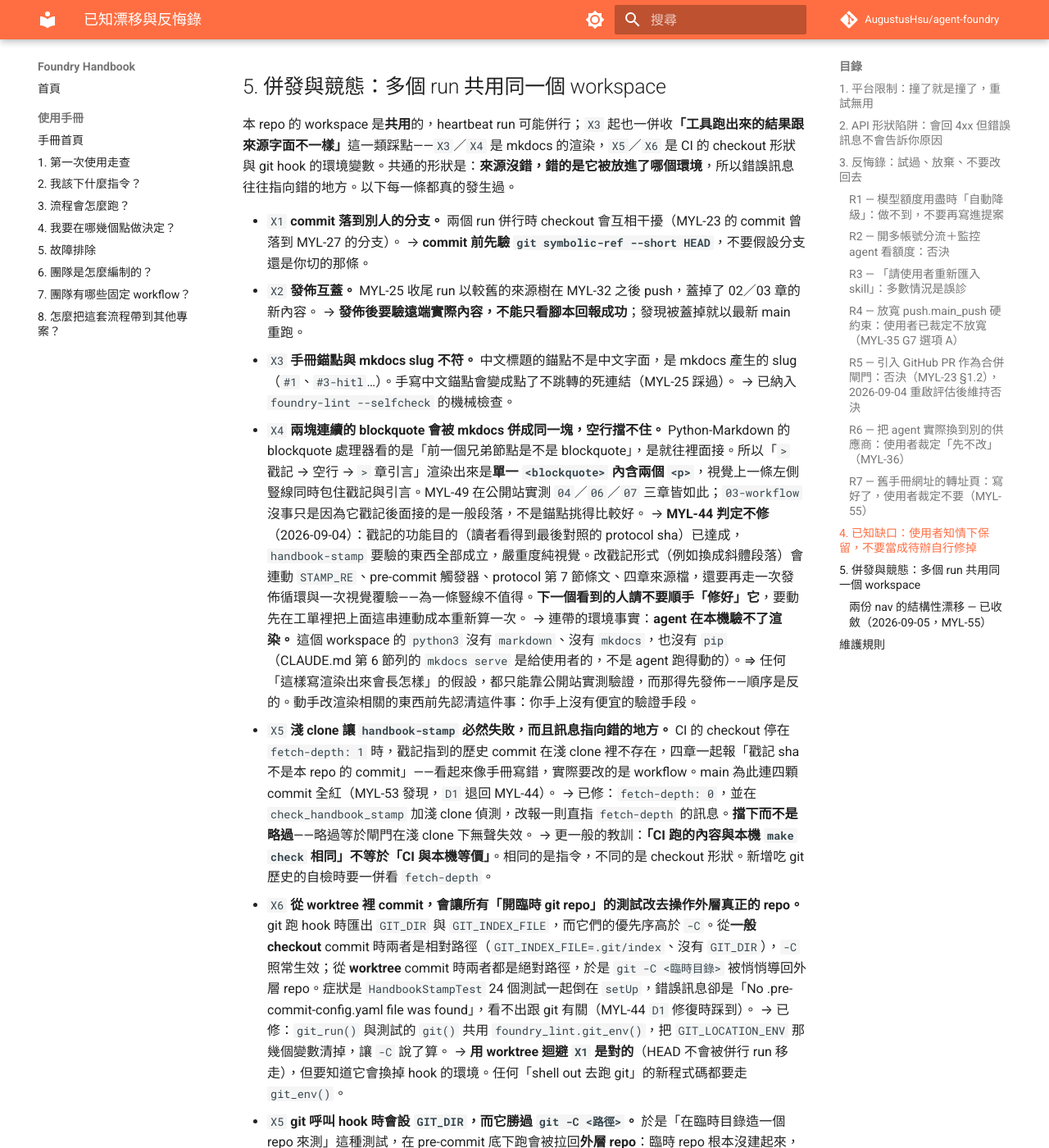
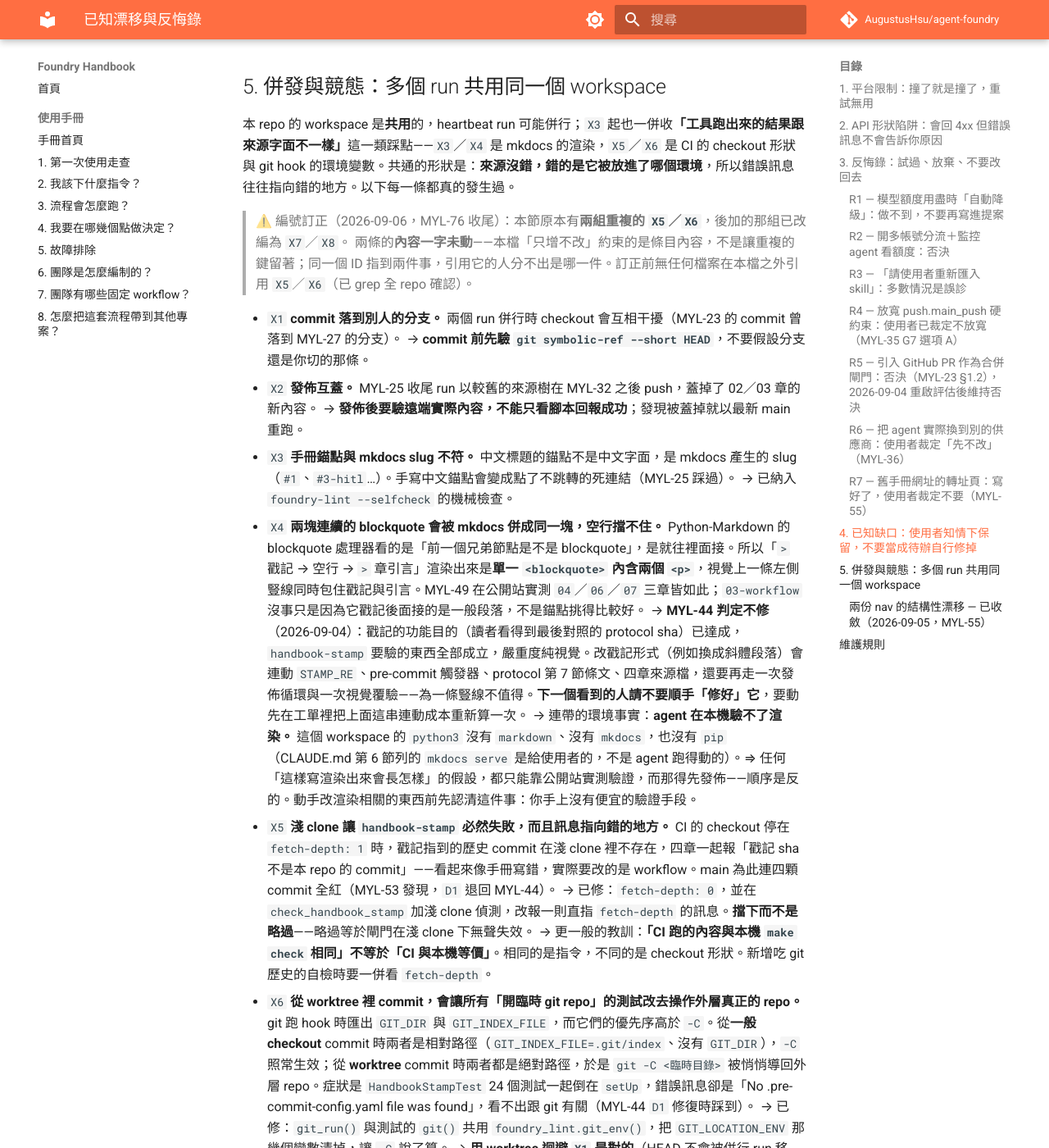
Before and after one commit to AugustusHsu/agent-foundry, an MkDocs documentation site: the page built from docs/standards/known-drift.md, in a window 1280 px wide and 1400 px high, scrolled down 13825 px. Shown: the whole window at 82% size. Built offline with MkDocs 1.6.1 and Material for MkDocs 9.7.7, drawn with Linux system fonts in a browser that asks for light colours; comment, search, counter and statistics services are not loaded.

Commit message:
🔧 known-drift 第 5 節編號訂正：重複的 X5／X6 後一組改編為 X7／X8
MYL-76 交付時回報的範圍外觀察（③）。同一個 ID 指到兩件事，引用它的人
分不出是哪一件；本檔「只增不改」約束的是條目內容，不是讓重複的鍵留著。

兩條內容一字未動，只改鍵；X8 內文的自我引用一併更新。訂正前已 grep 全 repo
確認本檔之外沒有任何檔案引用 X5／X6。

```diff
--- a/docs/standards/known-drift.md
+++ b/docs/standards/known-drift.md
@@ -157,6 +157,9 @@
 
 本 repo 的 workspace 是**共用**的，heartbeat run 可能併行；`X3` 起也一併收**「工具跑出來的結果跟來源字面不一樣」**這一類踩點——`X3`／`X4` 是 mkdocs 的渲染，`X5`／`X6` 是 CI 的 checkout 形狀與 git hook 的環境變數。共通的形狀是：**來源沒錯，錯的是它被放進了哪個環境**，所以錯誤訊息往往指向錯的地方。以下每一條都真的發生過。
 
+> ⚠️ 編號訂正（2026-09-06，MYL-76 收尾）：本節原本有**兩組重複的 `X5`／`X6`**，後加的那組已改編為 `X7`／`X8`。
+> 兩條的**內容一字未動**——本檔「只增不改」約束的是條目內容，不是讓重複的鍵留著；同一個 ID 指到兩件事，引用它的人分不出是哪一件。訂正前無任何檔案在本檔之外引用 `X5`／`X6`（已 grep 全 repo 確認）。
+
 - `X1` **commit 落到別人的分支。** 兩個 run 併行時 checkout 會互相干擾（MYL-23 的 commit 曾落到 MYL-27 的分支）。
   → **commit 前先驗 `git symbolic-ref --short HEAD`**，不要假設分支還是你切的那條。
 - `X2` **發佈互蓋。** MYL-25 收尾 run 以較舊的來源樹在 MYL-32 之後 push，蓋掉了 02／03 章的新內容。
@@ -173,14 +176,14 @@
   → 已修：`git_run()` 與測試的 `git()` 共用 `foundry_lint.git_env()`，把 `GIT_LOCATION_ENV` 那幾個變數清掉，讓 `-C` 說了算。
   → **用 worktree 迴避 `X1` 是對的**（HEAD 不會被併行 run 移走），但要知道它會換掉 hook 的環境。任何「shell out 去跑 git」的新程式碼都要走 `git_env()`。
 
-- `X5` **git 呼叫 hook 時會設 `GIT_DIR`，而它勝過 `git -C <路徑>`。** 於是「在臨時目錄造一個 repo 來測」這種測試，在 pre-commit 底下跑會被拉回**外層 repo**：臨時 repo 根本沒建起來，接著的 commit 觸發外層 hook、在臨時目錄找不到 `.pre-commit-config.yaml` 而整組紅。
+- `X7` **git 呼叫 hook 時會設 `GIT_DIR`，而它勝過 `git -C <路徑>`。** 於是「在臨時目錄造一個 repo 來測」這種測試，在 pre-commit 底下跑會被拉回**外層 repo**：臨時 repo 根本沒建起來，接著的 commit 觸發外層 hook、在臨時目錄找不到 `.pre-commit-config.yaml` 而整組紅。
   症狀極難認：**單獨跑 `make test` 全過，`git commit` 觸發同一組測試時全敗**，而且 `foundry-tests` 這個 hook 只在 staged 檔案含 `tools/` 時才觸發，所以它平常隱形，只在動到 `tools/` 的那次 commit 現形（MYL-52 撞上，當時 22 項全紅）。
   → 已修：`test_foundry_lint.py` 與 `tools/publish-docs/test_publish_gate.py` 在**模組載入時**就把 `os.environ` 裡的 `GIT_*` 清光，並各留一項回歸守衛。**要在程序層清，不是逐一傳 `env=`**——受測程式碼自己也會 shell out（`foundry_lint.git_run`），逐一傳只擋得住測試自己下的那幾道指令。日後新增「造臨時 repo」的測試，照抄這段。
-- `X6` **併行的 run 會改到共用 repo 的 `.git/config`，把整個工作區弄壞。** 2026-09-04 深夜實際發生：另一個 run（MYL-44 的 hook 驗證）在共用 repo 上設了 `core.bare = true`＋`user.name = 測試`／`user.email = test@example.com`，於是本 run 的 `git status`／`git add` 全部回 `fatal: 該動作必須在一個工作區中執行`——而 `git symbolic-ref` 之類不需要工作區的指令照常成功，看起來像 repo 還好好的。
+- `X8` **併行的 run 會改到共用 repo 的 `.git/config`，把整個工作區弄壞。** 2026-09-04 深夜實際發生：另一個 run（MYL-44 的 hook 驗證）在共用 repo 上設了 `core.bare = true`＋`user.name = 測試`／`user.email = test@example.com`，於是本 run 的 `git status`／`git add` 全部回 `fatal: 該動作必須在一個工作區中執行`——而 `git symbolic-ref` 之類不需要工作區的指令照常成功，看起來像 repo 還好好的。
   → **不要去改回別人的設定**（他們可能正靠那個設定跑），也不要卡住等。兩條路：
     1. 唯讀查看用 `git --git-dir=.git --work-tree=. <指令>`，這條不改任何東西就能繞過 `core.bare`。
     2. 要 commit 就**開自己的 linked worktree**：`git --git-dir=<repo>/.git worktree add "$PAPERCLIP_RUN_SCRATCH_DIR/wt-<單號>" <分支>`，把工作區檔案複製過去，在那裡跑 `make check` 與 commit。分支與 ref 是共用的，commit 一樣進得了本 repo。
-  → commit 時**顯式帶身分**（`git -c user.name=… -c user.email=… commit`），否則會用到別人留在 repo config 裡的測試身分。這一條與 `X1` 是同一類問題的兩種形態：`X1` 是 HEAD 被換掉，`X6` 是 config 被換掉。
+  → commit 時**顯式帶身分**（`git -c user.name=… -c user.email=… commit`），否則會用到別人留在 repo config 裡的測試身分。這一條與 `X1` 是同一類問題的兩種形態：`X1` 是 HEAD 被換掉，`X8` 是 config 被換掉。
 
 ### 兩份 nav 的結構性漂移 — **已收斂（2026-09-05，MYL-55）**
 
```
